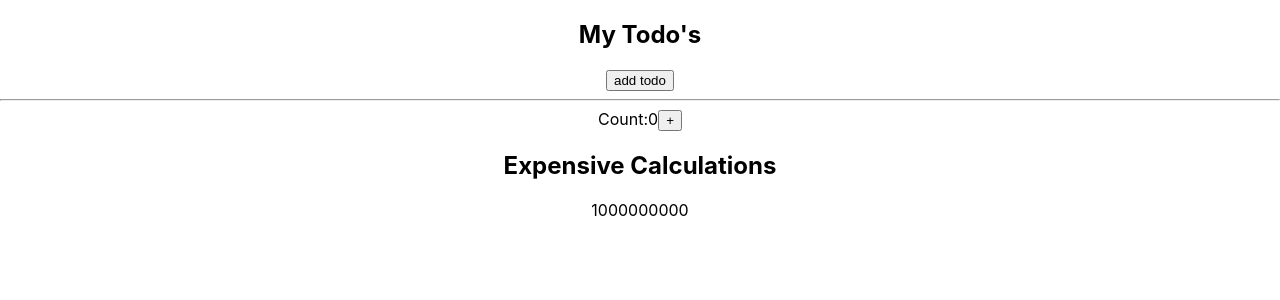
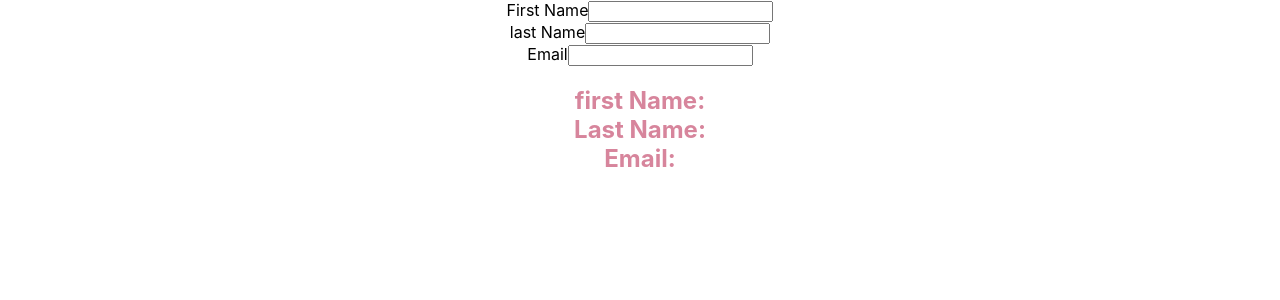
Before and after one commit to ahmedtaaw/ECMA-Script-top-ES6-Features-, a React (Create React App) app in the folder React/module 3/input-component/: page / in a window 1280 px wide. Shown: the top 300 px of the page. Built offline with nearby package versions, Linux system fonts and the light colour scheme.

Commit message:
Memohooks 2

```diff
--- a/React/module 3/input-component/src/App.js
+++ b/React/module 3/input-component/src/App.js
@@ -5,6 +5,7 @@ import UseStateHooks2 from './UseStateHooks2';
 import UseContextHooks from './UseContextHooks';
 import Component2 from './Component2';
 import UseMemoHooks from './UseMemoHooks';
+import UseMemoHooks2 from './UseMemoHooks2';
 
 function App() {
   return (
@@ -14,8 +15,9 @@ function App() {
       <UseContextHooks>
         <Component2/>
       </UseContextHooks>
-      */}
-      <UseMemoHooks/>
+
+      <UseMemoHooks/>*/}
+      <UseMemoHooks2/>
     </div>
   );
 }
--- a/React/module 3/input-component/src/UseMemoHooks.js
+++ b/React/module 3/input-component/src/UseMemoHooks.js
@@ -1,5 +1,5 @@
 import { useState,useMemo } from 'react';
-import ReactDom from 'react-dom/client'
+
 function UseMemoHooks(){
     const [count, SetCount] = useState(0);
     const [todos, setTodos] = useState([]);
--- /dev/null
+++ b/React/module 3/input-component/src/UseMemoHooks2.js
@@ -0,0 +1,38 @@
+import React from "react";
+import { useState, useMemo } from "react";
+function UseMemoHooks2(){
+    const randomColour = ()=>'#'+(Math.random()*0xFFFFFF<<0).toString(16);
+    const [firstName, setFirstName]=useState('');
+    const [lastName, setLastName]=useState('');
+    const [email, setEmail]=useState('');
+
+    const fullName= useMemo(()=>(<span style={{color:randomColour()}}>first Name:{firstName}<br/>Last Name:{lastName}<br/>Email:{email}</span>),[email,lastName]);
+
+    return(
+        <>
+            <div>
+                <label>First Name</label>
+                <input value={firstName}
+                onChange={e=>{setFirstName(
+                    e.target.value
+                )}}/>
+            </div>
+            <div>
+                <label>last Name</label>
+                <input value={lastName}
+                onChange={e=>{setLastName(
+                    e.target.value
+                )}}/>
+            </div>
+            <div>
+                <label>Email</label>
+                <input value={email}
+                onChange={e=>{setEmail(
+                    e.target.value
+                )}}/>
+            </div>
+            <h2>{fullName}</h2>
+        </>
+    )
+}
+export default UseMemoHooks2;
```
Also changed, not shown: 2 other files (tests, documents, lock files or other folders).
